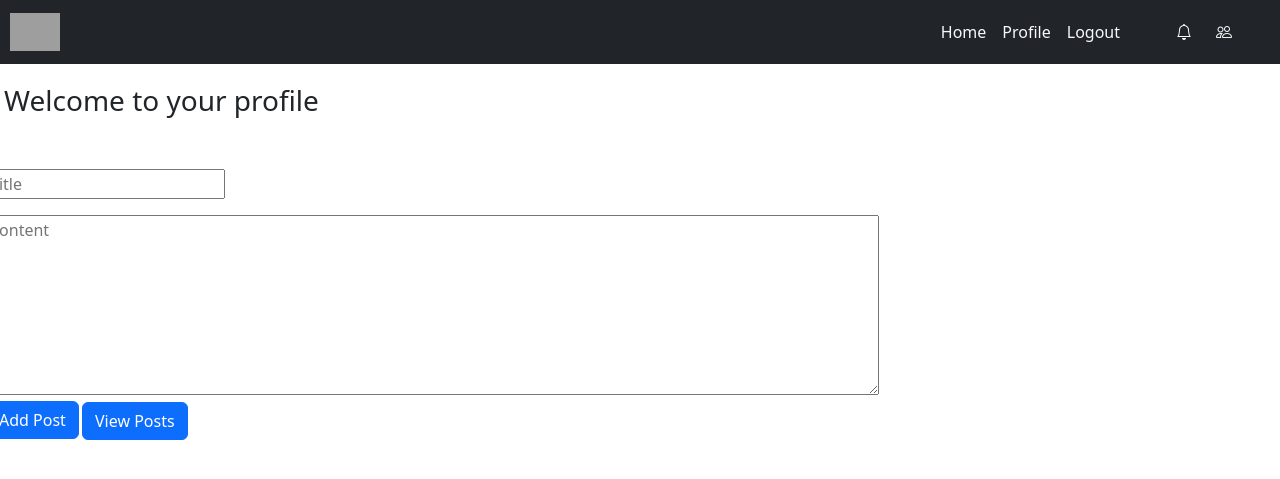
After one commit to Eslamhassanfouad/Flask-Project, a Flask app: page /profile in a window 1280 px wide. The commit adds this page. Shown: the top 479 px of the page. Run offline with Flask 3, Linux system fonts and the light colour scheme; some libraries are stand-ins or nearby versions; grey boxes are pictures that could not be loaded.

Commit message:
User Profile and Posts

```diff
--- a/flasktasks/__init__.py
+++ b/flasktasks/__init__.py
@@ -15,7 +15,7 @@ db = SQLAlchemy(app)
 
 bcrypt = Bcrypt(app)
 login_manager = LoginManager(app)
-login_manager.login_view = 'login'
+login_manager.login_view = 'login_endpoint'
 
 from flasktasks import routes
 from flasktasks.routes import users
--- a/flasktasks/routes.py
+++ b/flasktasks/routes.py
@@ -2,17 +2,18 @@ from sqlite3 import IntegrityError
 from flask import render_template, redirect, url_for, flash,request
 import sqlalchemy
 from flasktasks import app , forms,db, bcrypt , login_manager
-from flasktasks.models import User
+from flasktasks.models import User,Post
 from flask_login import current_user, login_user, logout_user, login_required
 
 nav_items = [
     {'name': 'Home', 'url': '/home'},
-    {'name': 'About', 'url': '/about'},
+    {'name': 'Profile', 'url': '/profile'},
     {'name': 'Register', 'url': '/register'},
     {'name': 'Login', 'url': '/login'}
 
 
 ]
+
 users = [
     {'email': 'test@example.com',
      'password1':'12345678',
@@ -27,11 +28,44 @@ users = [
 
 @app.route('/home')
 def home_endpoint():
+    if current_user.is_authenticated:
+        nav_items = [
+    {'name': 'Home', 'url': '/home'},
+    {'name': 'Profile', 'url': '/profile'},
+    {'name': 'Logout', 'url': '/logout'}
+
+
+]
+    else:
+        nav_items = [
+    {'name': 'Home', 'url': '/home'},
+    {'name': 'Profile', 'url': '/profile'},
+    {'name': 'Logout', 'url': '/logout'}
+
+
+]
+
     return render_template('home.html' , nav_items=nav_items)
 
-@app.route('/about')
-def about_endpoint():
-    return render_template('about.html', nav_items=nav_items)
+@app.route('/profile')
+def profile_endpoint():
+    if current_user.is_authenticated:
+        nav_items = [
+    {'name': 'Home', 'url': '/home'},
+    {'name': 'Profile', 'url': '/profile'},
+    {'name': 'Logout', 'url': '/logout'}
+
+
+]
+    else:
+        nav_items = [
+    {'name': 'Home', 'url': '/home'},
+    {'name': 'Profile', 'url': '/profile'},
+    {'name': 'Logout', 'url': '/logout'}
+
+
+]
+    return render_template('profile.html', nav_items=nav_items)
 
 @app.route('/register' , methods=['POST','GET'])
 def register_endpoint():
@@ -84,3 +118,44 @@ def login_endpoint():
 def logout():
     logout_user()
     return redirect(url_for('login_endpoint'))
+
+@app.route('/profile',methods=['GET','POST'])
+def profile():
+    nav_items = [
+    {'name': 'Home', 'url': '/home'},
+    {'name': 'Profile', 'url': '/profile'},
+    {'name': 'Logout', 'url': '/logout'}
+
+
+]
+    if request.method=='POST':
+        title=request.form['title']
+        content=request.form['content']
+        user_id=current_user.id
+        new_post = Post(title=title, content=content, user_id=user_id)
+        db.session.add(new_post)
+        db.session.commit()
+
+    posts = Post.query.all()
+    return render_template('profile.html', posts=posts,nav_items=nav_items)
+
+
+@app.route('/posts')
+def view_posts():
+    nav_items = [
+    {'name': 'Home', 'url': '/home'},
+    {'name': 'Profile', 'url': '/profile'},
+    {'name': 'Logout', 'url': '/logout'}
+
+
+]
+    posts = Post.query.all()
+    return render_template('posts.html', posts=posts,nav_items=nav_items)
+
+@app.route('/delete_post/<int:post_id>', methods=['POST'])
+def delete_post(post_id):
+    post = Post.query.get(post_id)
+    db.session.delete(post)
+    db.session.commit()
+    flash('Post deleted successfully', 'danger')
+    return redirect(url_for('view_posts'))
--- a/flasktasks/static/about.css
+++ /dev/null
@@ -1,3 +0,0 @@
-body{
-    background-color:#e90bb2;
-}
--- a/flasktasks/static/layout.css
+++ b/flasktasks/static/layout.css
@@ -1,8 +1,6 @@
-body{
-    background-color:#0077be;
-}
+
 h1 , p {
     text-align: center;
     padding-block-start: 100px;
-    color: aliceblue;
+    color: rgb(2, 19, 33);
 }
--- a/flasktasks/templates/layout.html
+++ b/flasktasks/templates/layout.html
@@ -7,6 +7,8 @@
     <title>Document</title>
     <link rel="stylesheet" href="https://cdnjs.cloudflare.com/ajax/libs/bootstrap/5.3.0/css/bootstrap.min.css" integrity="sha512-t4GWSVZO1eC8BM339Xd7Uphw5s17a86tIZIj8qRxhnKub6WoyhnrxeCIMeAqBPgdZGlCcG2PrZjMc+Wr78+5Xg==" crossorigin="anonymous" referrerpolicy="no-referrer" />
     <link rel="stylesheet" type="text/css" href="{{ url_for('static', filename='layout.css') }}">
+    <link rel="stylesheet" href='https://cdnjs.cloudflare.com/ajax/libs/bootstrap-icons/1.10.5/font/bootstrap-icons.min.css'>
+
 
     {% block styles %}
 
@@ -14,19 +16,40 @@
 
 </head>
 <body>
-    <nav class="navbar navbar-expand-lg navbar-light bg-light">
-        <a class="navbar-brand" href="#">Navbar</a>
+  <nav class="navbar navbar-expand-lg navbar-light bg-dark">
+    <a class="navbar-brand" href="/home"><img class="img-fluid " src="https://icon-library.com/images/partner-icon-png/partner-icon-png-6.jpg" alt="" style="max-width: 50px; max-height: 50px; margin-left: 10px;"></a>
     <button class="navbar-toggler" type="button" data-toggle="collapse" data-target="#navbarNavAltMarkup" aria-controls="navbarNavAltMarkup" aria-expanded="false" aria-label="Toggle navigation">
         <span class="navbar-toggler-icon"></span>
     </button>
     <div class="collapse navbar-collapse" id="navbarNavAltMarkup">
-          <div class="navbar-nav">
+
+      <div class="navbar-nav ms-auto">
         {% for nav in nav_items %}
-            <a class="nav-item nav-link active" href={{nav.url}} > {{nav.name}}</a>
+        {% if current_user.is_authenticated %}
+        {% if nav.name not in ['Register','Login'] %}
+        <a class="nav-item nav-link active text-light " href="{{ nav.url }}">{{ nav.name }}</a>
+        {% endif %}
+        {% else %}
+        <a class="nav-item nav-link active text-light " href="{{ nav.url }}">{{ nav.name }}</a>
+        {% endif %}
         {% endfor %}
+
+
       </div>
+
+        <a href="" class="text-light ms-5 "><i class="bi bi-bell"></i></a>
+
+
+
+        <a href="" class="text-light ms-4 me-5 "><i class="bi bi-people"></i></a>
+
+
+
     </div>
 </nav>
+
+
+
       {% block content %}
 
       {% endblock %}
--- /dev/null
+++ b/flasktasks/templates/profile.html
@@ -0,0 +1,25 @@
+{% extends "layout.html" %}
+
+{% block styles %}
+<link rel="stylesheet" type="text/css" href="{{ url_for('static', filename='profile.css') }}">
+{% endblock %}
+
+{% block content %}
+<h3 class="mt-3 p-1 mb-0">Welcome to your profile</h3>
+<div class="container">
+<form method="POST" action="{{ url_for('profile') }}">
+  <div style="margin-top: 3rem; margin-left:-7rem;">
+    <input class="ms-3" style="margin-top:0rem;" type="text" name="title" placeholder="Title" required>
+  </div>
+  <div>
+    <textarea  style="margin-top: 1rem; margin-left:-6rem; width:80%;height:180px ;" name="content" placeholder="Content" required></textarea>
+  </div>
+  <button class="btn btn-primary" style="margin-left:-6rem;" type="submit">Add Post</button>
+
+</form>
+<a style="margin-top: -4rem;" class="btn btn-primary " href="{{ url_for('view_posts') }}">View Posts</a>
+</div>
+
+
+
+{% endblock %}
--- /dev/null
+++ b/package.json
@@ -0,0 +1,5 @@
+{
+  "dependencies": {
+    "bootstrap-icons": "^1.10.5"
+  }
+}
```
Also changed, not shown: flasktasks/templates/about.html (deleted, +0 -11 lines), flasktasks/templates/posts.html (added, +46 -0 lines), flasktasks/static/profile.css (added), package-lock.json (added). Lines whose indentation alone changed are shown as unchanged.
